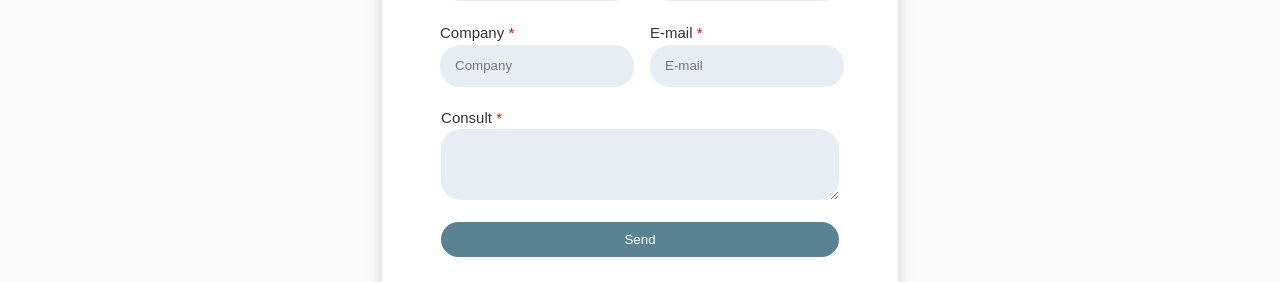
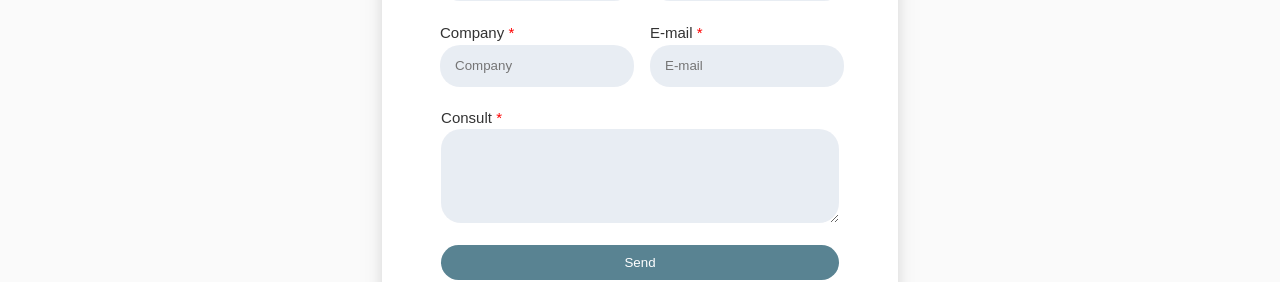
Before and after one commit to brunoosella/devias-web, a React (Vite) app in the folder devias-web/: page / in a window 1280 px wide. Shown: the part 1769-2051 px from the top of the page. Built offline with nearby package versions, Linux system fonts and the light colour scheme.

Commit message:
Fix style of component

```diff
--- a/devias-web/src/Components/ContactForm/ContactForm.scss
+++ b/devias-web/src/Components/ContactForm/ContactForm.scss
@@ -56,6 +56,12 @@
             background-color: #003c7b17;
             font-family: "Ubuntu", sans-serif;
             text-indent: 13px;
+            transition: transform 0.1s ease;
+
+            &:focus-visible {
+              outline: #598392 solid 2px ;
+              transform: scale(1.01);
+            }
           }
 
           @media (max-width: 503px) {
@@ -82,6 +88,13 @@
           font-family: "Ubuntu", sans-serif;
           margin-bottom: 22px;
           text-indent: 13px;
+          padding: 1em 0.4em;
+          transition: transform 0.1s ease;
+
+          &:focus-visible {
+            outline: #598392 solid 2px ;
+            transform: scale(1.01);
+          }
         }
 
         input {
@@ -90,6 +103,7 @@
           background-color: #598392;
           border: none;
           border-radius: 20px;
+          cursor: pointer;
 
           &:hover {
             opacity: .9;
```
